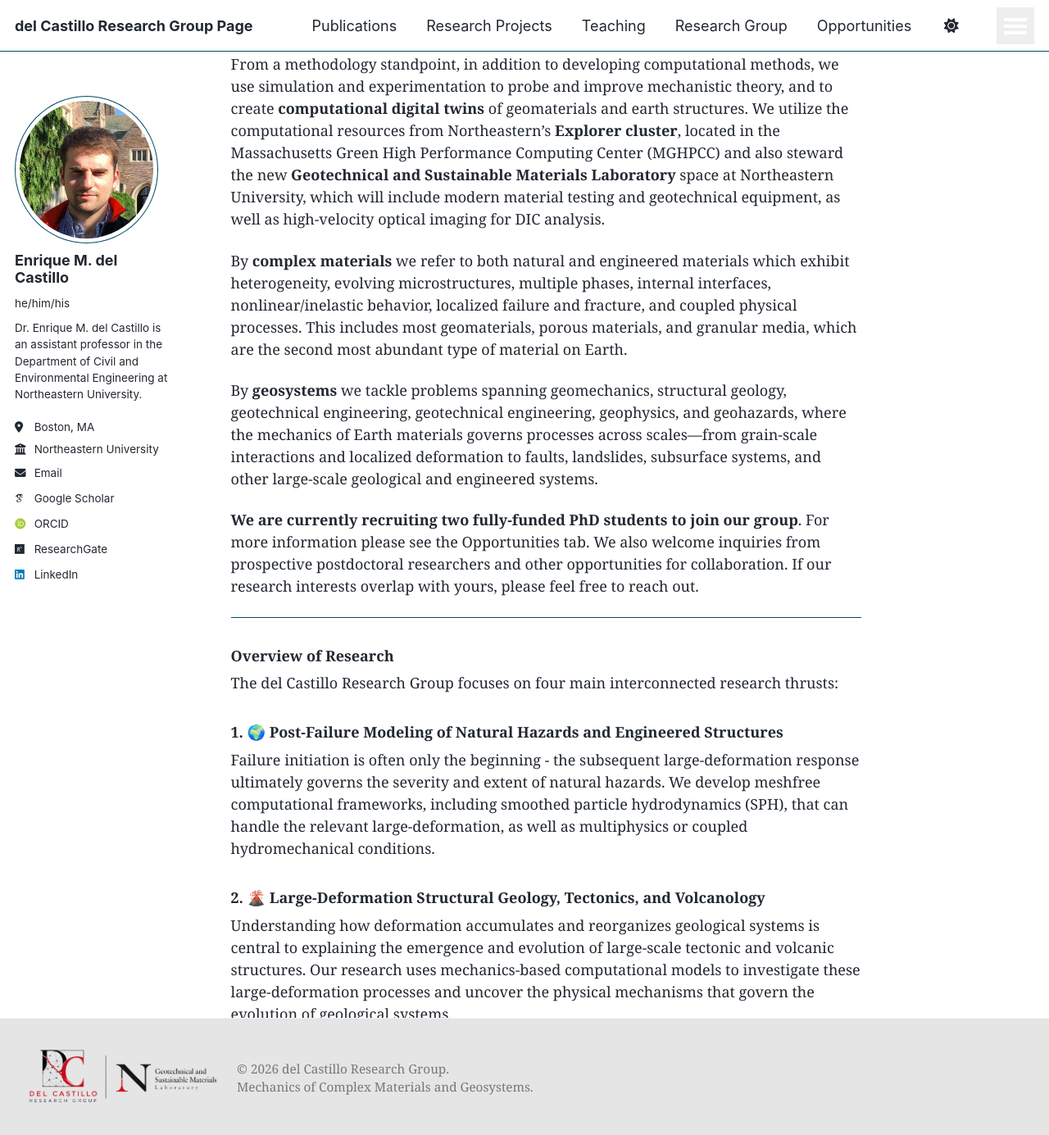
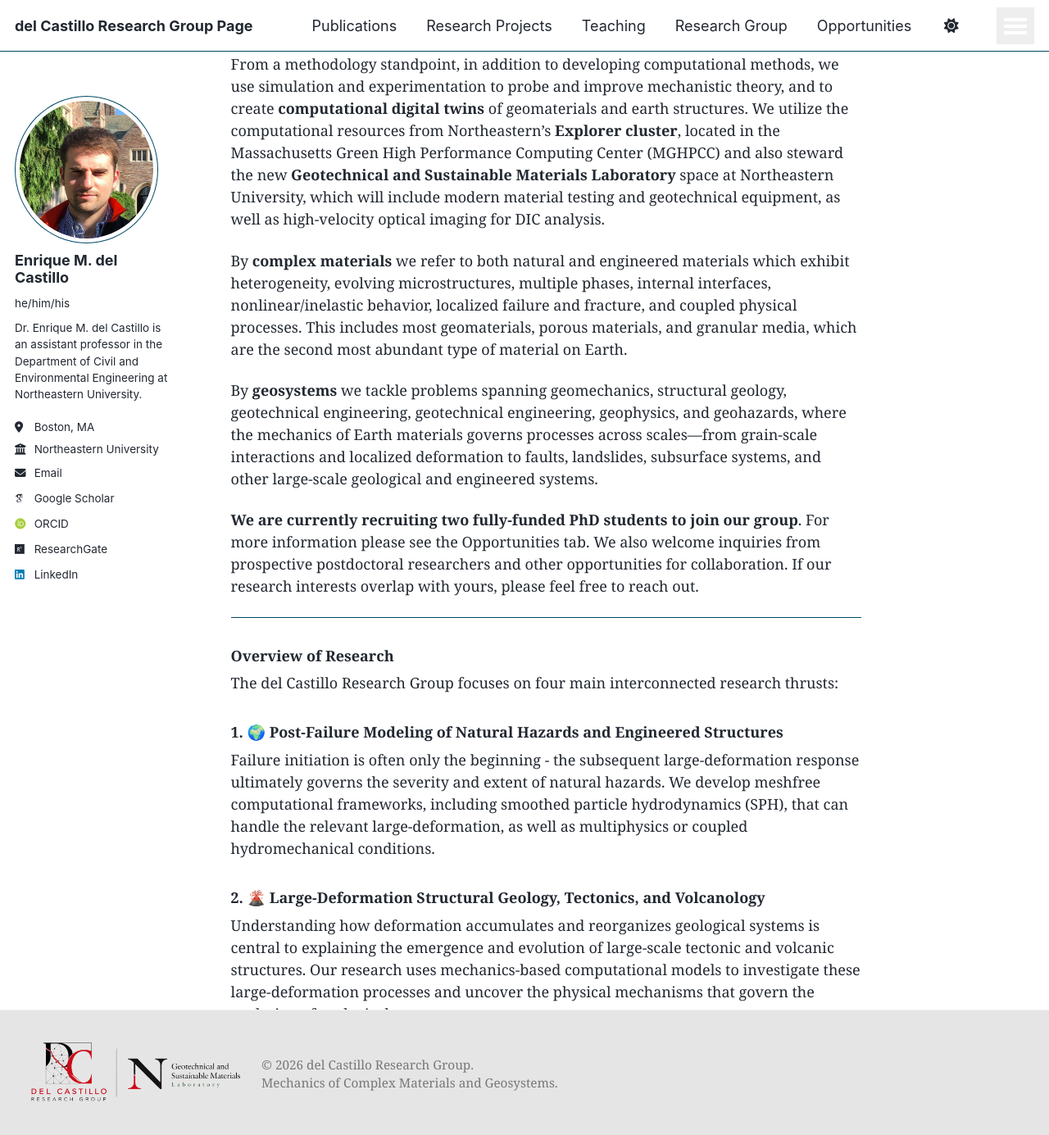
Before and after one commit to emdc19/emdcwebsite, a Jekyll site: the page built from _pages/about.md, in a window 1280 px wide and 1400 px high, scrolled down 472 px. Shown: the top 1385 px of the window at 82% size. Built offline with Jekyll 4.4.1, drawn with Linux system fonts in a browser that asks for light colours; some web fonts are replaced; a script that is not in the unit is left out.

Commit message:
Update _custom.scss

```diff
--- a/_sass/_custom.scss
+++ b/_sass/_custom.scss
@@ -231,7 +231,7 @@
 }
 
 .lab-footer-bar__logo {
-  height: 85px;
+  height: 95px;
   width: auto;
 }
 
@@ -293,5 +293,5 @@ body,
 
 /* Prevent page content from being hidden behind the fixed footer */
 #main {
-  padding-bottom: 130px;
+  padding-bottom: 100px;
 }
```
